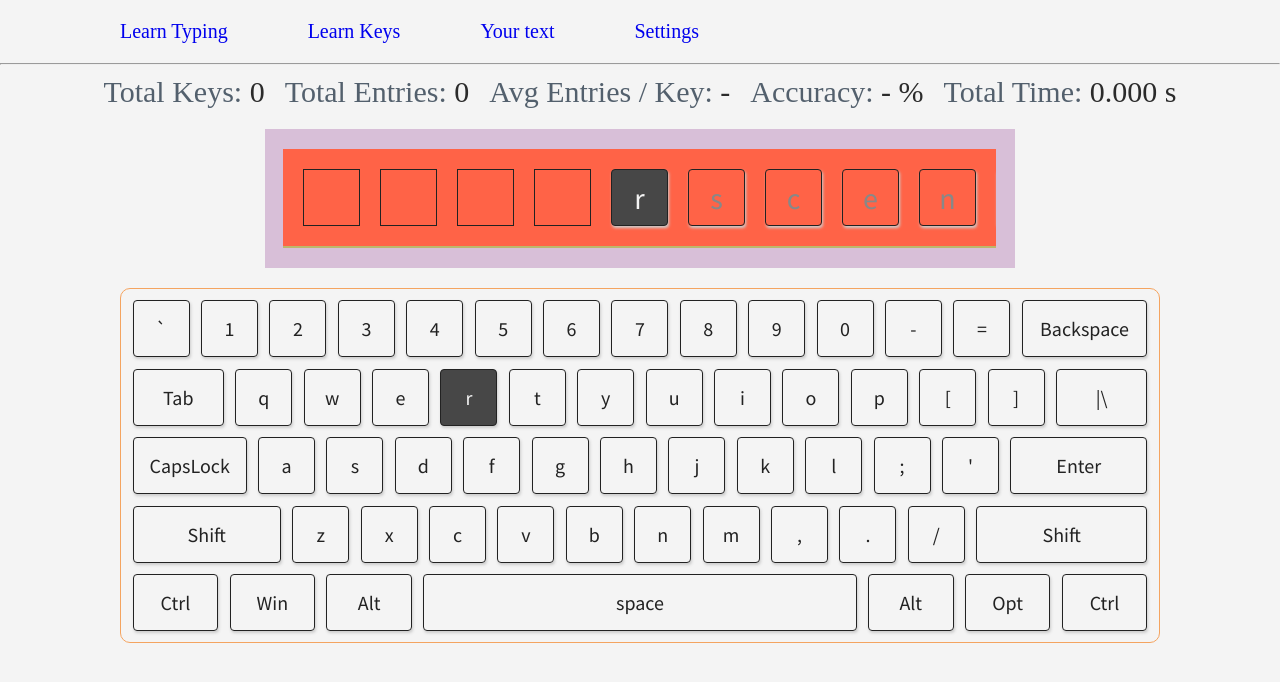
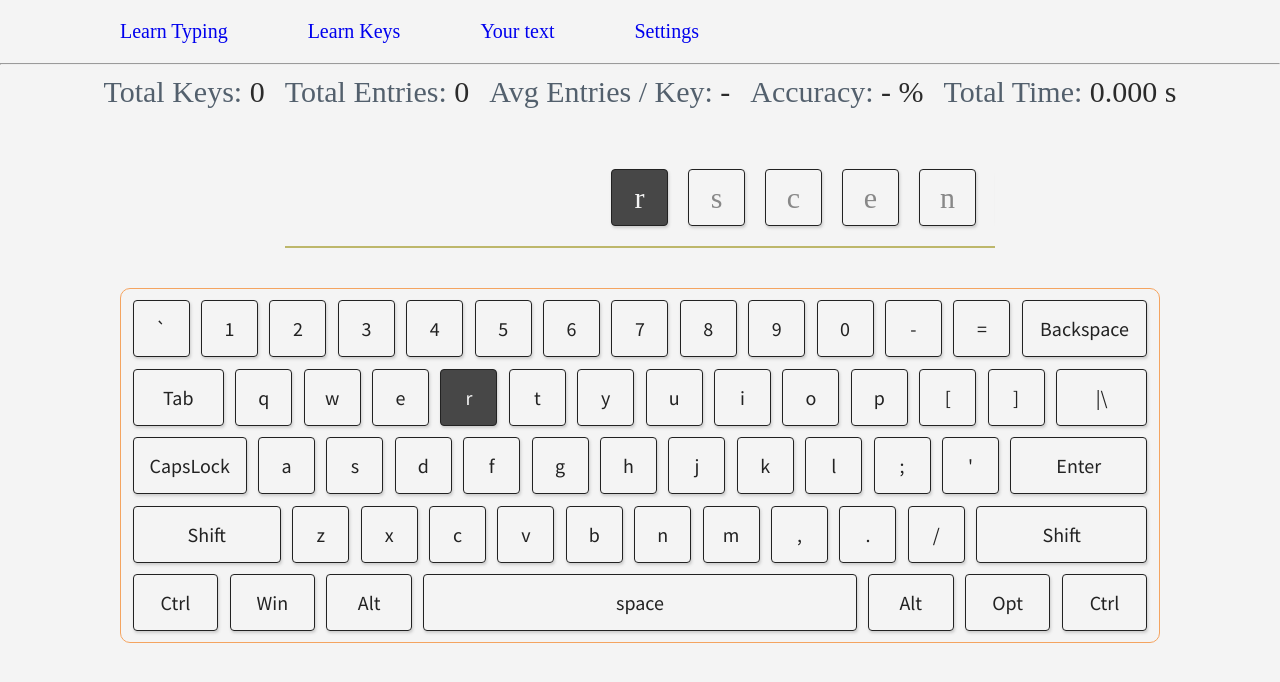
Before and after one commit to UnnamedXAer/keyboard-keys, a SvelteKit app: page /learn-keys in a window 1280 px wide. Shown: the top 682 px of the page. Built offline with nearby package versions, Linux system fonts and the light colour scheme.

Commit message:
keep active key centered

```diff
--- a/src/components/singleKeys/KeysFields.svelte
+++ b/src/components/singleKeys/KeysFields.svelte
@@ -3,27 +3,26 @@
   import { onMount } from 'svelte';
   import KeyBtn from '../KeyBtn.svelte';
 
+  export let hasFocus: boolean;
   export let keys: SingleKey[] | null;
   export let position: number | null = null;
-  export let passedKeys: number;
+  export let visibleKeysNo: number;
   export let error: String | null;
   export let onFocusableKeyDown: (event: KeyboardEvent) => void;
   export let onFocusableFocus: (event: FocusEvent) => void;
   export let onFocusableBlur: (event: FocusEvent) => void;
   let focusableElement: HTMLElement | undefined;
-  let visibleKeysNo = 9; // keep it odd
-  let endDumbKeys = new Array((visibleKeysNo - 1) / 2);
+  $: endDumbKeys = new Array((visibleKeysNo - 1) / 2);
 
   onMount(() => {
     focusableElement?.focus();
   });
 
   $: {
-    if (focusableElement) {
+    if (focusableElement && keys && position !== null) {
       const children = (focusableElement.firstChild as HTMLDivElement).children;
-      console.log(children);
-      const target = children[endDumbKeys.length + passedKeys];
-      console.log(target, target.innerHTML);
+      const target = children[endDumbKeys.length + position];
+
       (target as HTMLSpanElement).scrollIntoView({
         behavior: 'smooth',
         block: 'center',
@@ -31,6 +30,8 @@
       });
     }
   }
+
+  $: width = Math.min(visibleKeysNo, 11);
 </script>
 
 <svelte:head>
@@ -47,16 +48,12 @@
     on:keydown={onFocusableKeyDown}
     on:focus={onFocusableFocus}
     on:blur={onFocusableBlur}
-    style="width: calc(var(--key-base-size) * {visibleKeysNo + 1} + var(--gap) * {visibleKeysNo});"
+    style="width: calc(var(--key-base-size) * {width + 1} + var(--gap) * {width});"
   >
     {#if error !== null}
       <p>Error: {error}</p>
     {:else if keys !== null}
-      <div
-        class="key-list"
-        style="width: calc(var(--key-base-size) * {visibleKeysNo} + var(--gap) * {visibleKeysNo -
-          1});"
-      >
+      <div class="key-list">
         {#each endDumbKeys as _, index (index)}
           <span class="key-wrapper">
             <div class="mockedKeyBtn" />
@@ -67,7 +64,7 @@
             <KeyBtn
               key={key.appKey}
               state={key.state}
-              active={idx === position}
+              active={hasFocus && idx === position}
               fontSize="1.5rem"
             />
             <div class="entries" title="{key.char}:&#013;{key.wrongEntries.join(', ')}">
@@ -96,7 +93,7 @@
     --gap: 1rem;
 
     position: relative;
-    max-width: calc(10 * var(--key-base-size) + 9 * var(--gap) + 2 * 1rem);
+    max-width: 100%;
     min-height: calc(var(--key-base-size) + 2 * 1rem);
 
     padding: 1rem;
@@ -104,16 +101,12 @@
     user-select: none;
     outline: none;
 
-    font-family: 'Source Sans Pro';
-    /**/
+    /* font-family: 'Source Sans Pro'; */
+
     overflow: hidden;
-    background-color: thistle;
   }
 
-  article:not(:focus) {
-    background-color: cadetblue;
-  }
-  /* article:not(:focus)::after {
+  article:not(:focus)::after {
     content: '';
     position: absolute;
     left: 0px;
@@ -121,7 +114,7 @@
     right: 0px;
     bottom: 0px;
     backdrop-filter: blur(0.12em);
-  } */
+  }
 
   .key-list {
     box-sizing: content-box;
@@ -129,9 +122,8 @@
     gap: var(--gap);
     padding: var(--gap);
     border-bottom: 2px solid var(--test-accent-color);
-    background: tomato;
     scroll-behavior: smooth;
-    overflow: auto;
+    overflow: hidden;
   }
 
   .key-wrapper {
@@ -155,6 +147,5 @@
   .mockedKeyBtn {
     height: var(--key-base-size);
     width: var(--key-base-size);
-    border: 1px solid #222;
   }
 </style>
--- a/src/routes/learn-keys/+page.svelte
+++ b/src/routes/learn-keys/+page.svelte
@@ -15,6 +15,7 @@
   import type { Stats } from '../../components/statistics';
   import { SingleKeysMetadata } from '../../helpers/singleKeysStats';
   import Navbar from '../../components/Navbar.svelte';
+  import type { OddNumber } from '../types';
 
   const availableKeys = stringToAppKeys('qwertyuiopasdfghjklzxcvbnm');
 
@@ -39,6 +40,7 @@
   let error: String | null = null;
   let keys: SingleKey[] = [];
   let position: Position = 0;
+  let visibleKeysNo: OddNumber<11> = 9;
   let hasFocus: boolean = false;
   let stats: Stats = {};
   let metadata = new SingleKeysMetadata();
@@ -68,7 +70,7 @@
       return;
     }
 
-    if (position === null || position === -1 || !hasFocus) {
+    if (position === -1 || !hasFocus) {
       return;
     }
 
@@ -134,7 +136,7 @@
       metadata.stopActivePeriod();
     }
   }
-  $: activeChars = keys.length ? [keys[position]] : [];
+  $: activeChars = hasFocus && keys.length ? [keys[position]] : [];
 </script>
 
 <Navbar />
@@ -146,8 +148,9 @@
     <KeysFields
       {error}
       {keys}
-      passedKeys={position}
-      position={hasFocus ? position : null}
+      {hasFocus}
+      {position}
+      {visibleKeysNo}
       onFocusableKeyDown={keyDownHandler}
       onFocusableFocus={focusHandler}
       onFocusableBlur={blurHandler}
--- a/src/routes/types.ts
+++ b/src/routes/types.ts
@@ -1,2 +1,8 @@
 export type PhrasePosition = { wordIdx: number; charIdx: number };
 export type CursorPosition = { x: number; y: number };
+
+export type OddNumber<
+  X extends number,
+  Y extends unknown[] = [1],
+  Z extends number = never
+> = Y['length'] extends X ? Z | Y['length'] : OddNumber<X, [1, 1, ...Y], Z | Y['length']>;
```
